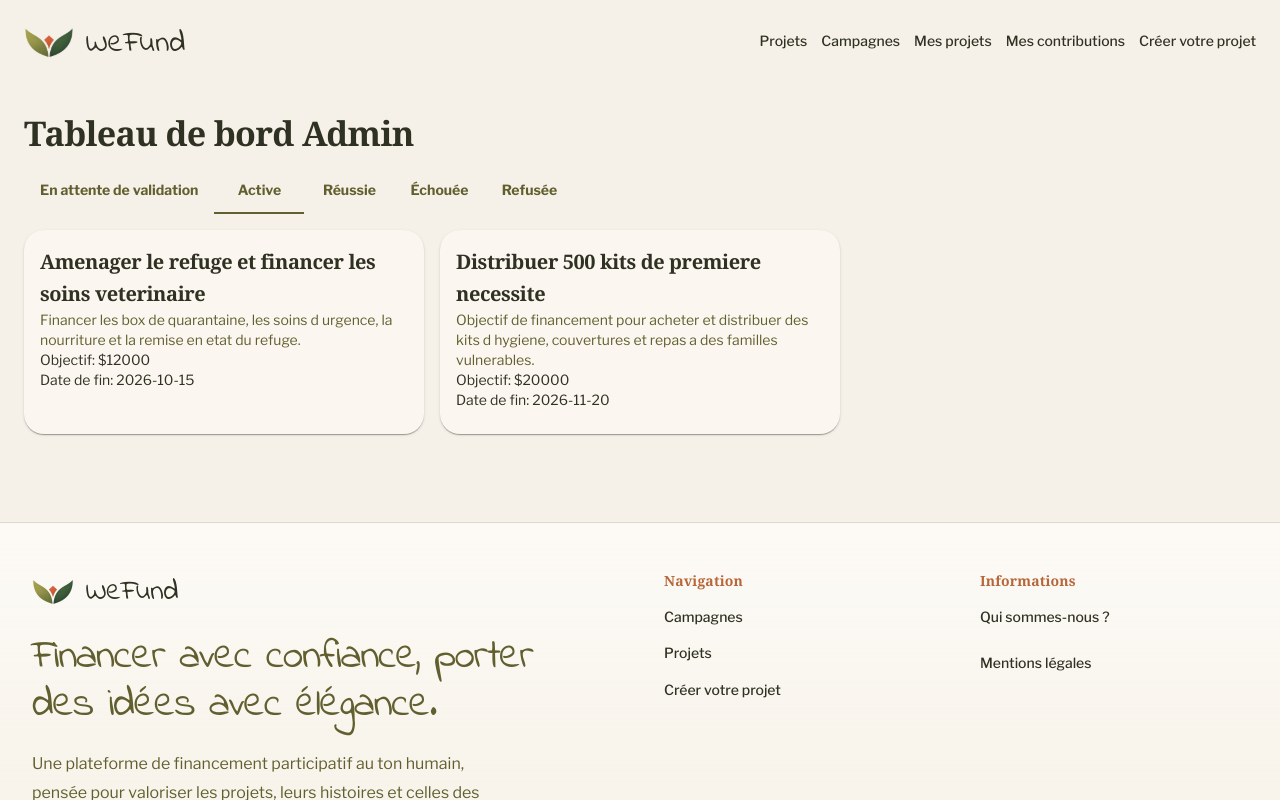
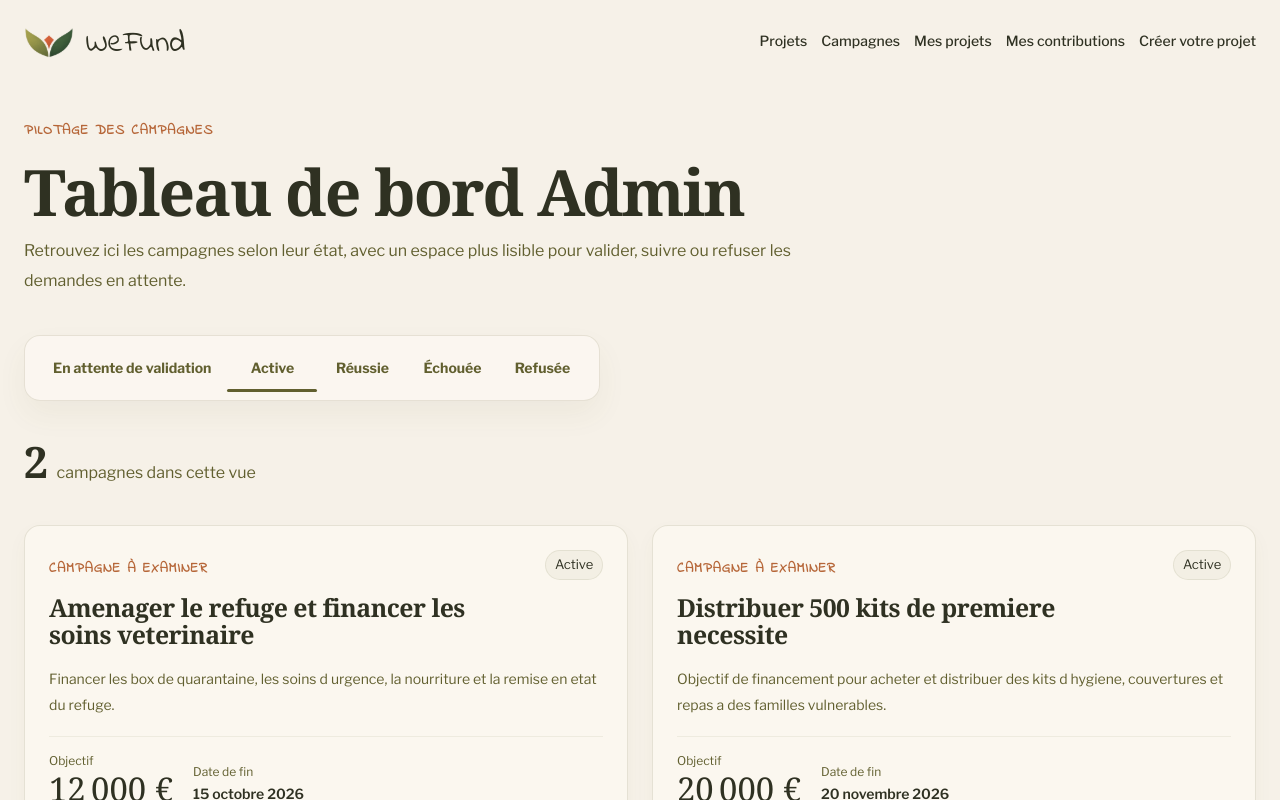
Before and after one commit to wefund-qsi/wefund-frontend, a React (Vite) app: page /admin in a window 1280 px wide. Both pictures are taken after a click on the tab "Active". Shown: the top 800 px of the page. Built offline with nearby package versions, Linux system fonts and the light colour scheme; some icons are missing; a web font is replaced by a local one.

Commit message:
feat: admin design

```diff
--- a/src/infrastructure/i18n/locales/en.json
+++ b/src/infrastructure/i18n/locales/en.json
@@ -38,7 +38,11 @@
   },
   "welcome": "Welcome to WeFund",
   "admin": {
+    "eyebrow": "Campaign oversight",
     "title": "Admin Dashboard",
+    "description": "Review campaigns by status in a cleaner space designed to validate, follow, or reject pending submissions.",
+    "reviewCount": "campaigns in this view",
+    "cardEyebrow": "Campaign under review",
     "tabs": {
       "pendingValidation": "Pending Validation",
       "active": "Active",
--- a/src/infrastructure/i18n/locales/fr.json
+++ b/src/infrastructure/i18n/locales/fr.json
@@ -38,7 +38,11 @@
   },
   "welcome": "Bienvenue sur WeFund",
   "admin": {
+    "eyebrow": "Pilotage des campagnes",
     "title": "Tableau de bord Admin",
+    "description": "Retrouvez ici les campagnes selon leur état, avec un espace plus lisible pour valider, suivre ou refuser les demandes en attente.",
+    "reviewCount": "campagnes dans cette vue",
+    "cardEyebrow": "Campagne à examiner",
     "tabs": {
       "pendingValidation": "En attente de validation",
       "active": "Active",
--- a/src/ui/pages/AdminPage.tsx
+++ b/src/ui/pages/AdminPage.tsx
@@ -1,13 +1,15 @@
 import { useState, useEffect } from "react";
 import {
+  alpha,
   Box,
-  Tabs,
-  Tab,
+  Chip,
   Card,
   CardContent,
   Typography,
   Button,
   Stack,
+  Tabs,
+  Tab,
 } from "@mui/material";
 import { useTranslation } from "react-i18next";
 import type { Campaign, CampaignStatus } from "../../domain/campagns/entites/campaign";
@@ -18,7 +20,7 @@ interface AdminPageProps {
 }
 
 function AdminPage({ viewAllCampaigns }: AdminPageProps) {
-  const { t } = useTranslation();
+  const { t, i18n } = useTranslation();
   const [campaigns, setCampaigns] = useState<Campaign[]>([]);
   const [tabValue, setTabValue] = useState(0);
 
@@ -62,37 +64,171 @@ function AdminPage({ viewAllCampaigns }: AdminPageProps) {
     (c: Campaign) => c.status === statuses[tabValue]
   );
 
+  const locale = i18n.language.startsWith("fr") ? "fr-FR" : "en-GB";
+  const formatCurrency = (value: number) => new Intl.NumberFormat(locale, {
+    style: "currency",
+    currency: "EUR",
+    maximumFractionDigits: 0,
+  }).format(value);
+  const formatDate = (value: string) => new Intl.DateTimeFormat(locale, {
+    day: "numeric",
+    month: "long",
+    year: "numeric",
+  }).format(new Date(value));
+
   return (
-    <Box sx={{ width: "100%" }}>
-      <Typography variant="h4" gutterBottom>
+    <Stack spacing={{ xs: 4, md: 5 }} sx={{ maxWidth: 1240, mx: "auto", width: "100%" }}>
+      <Stack spacing={1.5} sx={{ maxWidth: 780 }}>
+        <Typography variant="overline" color="secondary.main">
+          {t("admin.eyebrow")}
+        </Typography>
+        <Typography variant="h1" component="h1" sx={{ fontSize: { xs: "2.4rem", md: "4rem" }, lineHeight: { xs: 1.03, md: 0.98 } }}>
           {t("admin.title")}
         </Typography>
-      <Tabs value={tabValue} onChange={handleTabChange} aria-label="campaign status tabs">
-        <Tab label={t("admin.tabs.pendingValidation")} />
-        <Tab label={t("admin.tabs.active")} />
-        <Tab label={t("admin.tabs.succeeded")} />
-        <Tab label={t("admin.tabs.failed")} />
-        <Tab label={t("admin.tabs.rejected")} />
+        <Typography variant="body1" sx={{ color: "text.secondary", lineHeight: 1.85 }}>
+          {t("admin.description")}
+        </Typography>
+      </Stack>
+
+      <Box
+        sx={(theme) => ({
+          borderRadius: 4,
+          border: `1px solid ${theme.palette.divider}`,
+          backgroundColor: alpha(theme.palette.background.paper, 0.92),
+          boxShadow: "0 14px 30px rgba(97, 95, 47, 0.06)",
+          width: "fit-content",
+          maxWidth: "100%",
+          px: { xs: 1, md: 1.5 },
+          py: 1,
+        })}
+      >
+        <Tabs
+          value={tabValue}
+          onChange={handleTabChange}
+          aria-label="campaign status tabs"
+          variant="scrollable"
+          scrollButtons="auto"
+          sx={{
+            minHeight: 0,
+            "& .MuiTabs-indicator": {
+              height: 3,
+              borderRadius: 999,
+            },
+          }}
+        >
+          <Tab label={t("admin.tabs.pendingValidation")} sx={{ textTransform: "none", minHeight: 48 }} />
+          <Tab label={t("admin.tabs.active")} sx={{ textTransform: "none", minHeight: 48 }} />
+          <Tab label={t("admin.tabs.succeeded")} sx={{ textTransform: "none", minHeight: 48 }} />
+          <Tab label={t("admin.tabs.failed")} sx={{ textTransform: "none", minHeight: 48 }} />
+          <Tab label={t("admin.tabs.rejected")} sx={{ textTransform: "none", minHeight: 48 }} />
         </Tabs>
-      <Box sx={{ mt: 2, display: 'grid', gridTemplateColumns: { xs: '1fr', sm: 'repeat(2, 1fr)', md: 'repeat(3, 1fr)' }, gap: 2 }}>
+      </Box>
+
+      <Stack direction="row" alignItems="baseline" spacing={1.2} sx={{ maxWidth: 980 }}>
+        <Typography variant="h2" component="p" sx={{ fontSize: { xs: "2.1rem", md: "2.7rem" }, lineHeight: 0.95 }}>
+          {filteredCampaigns.length}
+        </Typography>
+        <Typography variant="body1" sx={{ color: "text.secondary" }}>
+          {t("admin.reviewCount")}
+        </Typography>
+      </Stack>
+
+      {filteredCampaigns.length > 0 ? (
+        <Box sx={{ display: "grid", gridTemplateColumns: { xs: "1fr", sm: "repeat(2, 1fr)", xl: "repeat(3, 1fr)" }, gap: 3, alignItems: "start" }}>
           {filteredCampaigns.map((campaign: Campaign) => (
-            <Card key={campaign.id}>
-              <CardContent>
-                <Typography variant="h6">{campaign.title}</Typography>
-                <Typography variant="body2" color="text.secondary">
+            <Card
+              key={campaign.id}
+              sx={(theme) => ({
+                display: "flex",
+                flexDirection: "column",
+                height: "100%",
+                borderRadius: 4,
+                border: `1px solid ${theme.palette.divider}`,
+                backgroundColor: alpha(theme.palette.background.paper, 0.96),
+                boxShadow: "0 8px 20px rgba(97, 95, 47, 0.04)",
+                transition: "transform 180ms ease, box-shadow 180ms ease, border-color 180ms ease",
+                "&:hover": {
+                  transform: "translateY(-2px)",
+                  boxShadow: "0 14px 28px rgba(97, 95, 47, 0.07)",
+                  borderColor: alpha(theme.palette.primary.main, 0.22),
+                },
+              })}
+            >
+              <CardContent sx={{ p: 3, height: "100%", display: "flex", flexDirection: "column", flex: 1 }}>
+                <Stack spacing={2.4} sx={{ height: "100%", flex: 1, justifyContent: "space-between" }}>
+                  <Stack direction="row" justifyContent="space-between" spacing={2} alignItems="flex-start">
+                    <Stack spacing={0.8} sx={{ minWidth: 0 }}>
+                      <Typography variant="overline" color="secondary.main" sx={{ mb: 0 }}>
+                        {t("admin.cardEyebrow")}
+                      </Typography>
+                      <Typography variant="h4" component="h2" sx={{ fontSize: "1.55rem", lineHeight: 1.08 }}>
+                        {campaign.title}
+                      </Typography>
+                    </Stack>
+                    <Chip
+                      label={t(`campaign.statuses.${campaign.status}`)}
+                      sx={(theme) => ({
+                        textTransform: "none",
+                        backgroundColor: alpha(theme.palette.primary.main, 0.05),
+                        color: "text.primary",
+                        border: `1px solid ${alpha(theme.palette.primary.main, 0.1)}`,
+                        borderRadius: 999,
+                        height: 30,
+                        ".MuiChip-label": {
+                          px: 1.1,
+                        },
+                      })}
+                    />
+                  </Stack>
+
+                  <Typography
+                    variant="body2"
+                    color="text.secondary"
+                    sx={{
+                      lineHeight: 1.8,
+                      display: "-webkit-box",
+                      WebkitLineClamp: 3,
+                      WebkitBoxOrient: "vertical",
+                      overflow: "hidden",
+                    }}
+                  >
                     {campaign.description}
                   </Typography>
-                <Typography variant="body2">
-                  {t("admin.goal")}: ${campaign.goal}
+
+                  <Stack spacing={1.2}>
+                    <Box
+                      sx={(theme) => ({
+                        borderTop: `1px solid ${alpha(theme.palette.primary.main, 0.08)}`,
+                        borderBottom: `1px solid ${alpha(theme.palette.primary.main, 0.08)}`,
+                        py: 1.7,
+                      })}
+                    >
+                      <Stack direction="row" spacing={2.5} alignItems="flex-end" flexWrap="wrap">
+                        <Box>
+                          <Typography variant="caption" sx={{ display: "block", color: "text.secondary", mb: 0.35 }}>
+                            {t("admin.goal")}
                           </Typography>
-                <Typography variant="body2">
-                  {t("admin.endDate")}: {campaign.endDate}
+                          <Typography component="p" sx={{ fontFamily: "var(--font-family-heading)", fontSize: "2.05rem", lineHeight: 0.95 }}>
+                            {formatCurrency(campaign.goal)}
                           </Typography>
-                {campaign.status === 'EN_ATTENTE' && (
-                  <Stack direction="row" spacing={1} sx={{ mt: 2 }}>
+                        </Box>
+                        <Box>
+                          <Typography variant="caption" sx={{ display: "block", color: "text.secondary", mb: 0.35 }}>
+                            {t("admin.endDate")}
+                          </Typography>
+                          <Typography variant="body2" sx={{ fontWeight: 600 }}>
+                            {formatDate(campaign.endDate)}
+                          </Typography>
+                        </Box>
+                      </Stack>
+                    </Box>
+
+                    {campaign.status === "EN_ATTENTE" ? (
+                      <Stack direction={{ xs: "column", sm: "row" }} spacing={1}>
                         <Button
                           variant="contained"
                           color="primary"
+                          sx={{ px: 2.4 }}
                           onClick={() => handleAccept(campaign.id)}
                         >
                           {t("admin.accept")}
@@ -100,17 +236,21 @@ function AdminPage({ viewAllCampaigns }: AdminPageProps) {
                         <Button
                           variant="outlined"
                           color="error"
+                          sx={{ px: 2.4 }}
                           onClick={() => handleReject(campaign.id)}
                         >
                           {t("admin.reject")}
                         </Button>
                       </Stack>
-                )}
+                    ) : null}
+                  </Stack>
+                </Stack>
               </CardContent>
             </Card>
           ))}
         </Box>
-    </Box>
+      ) : null}
+    </Stack>
   );
 }
 
```
Lines whose indentation alone changed are shown as unchanged.
